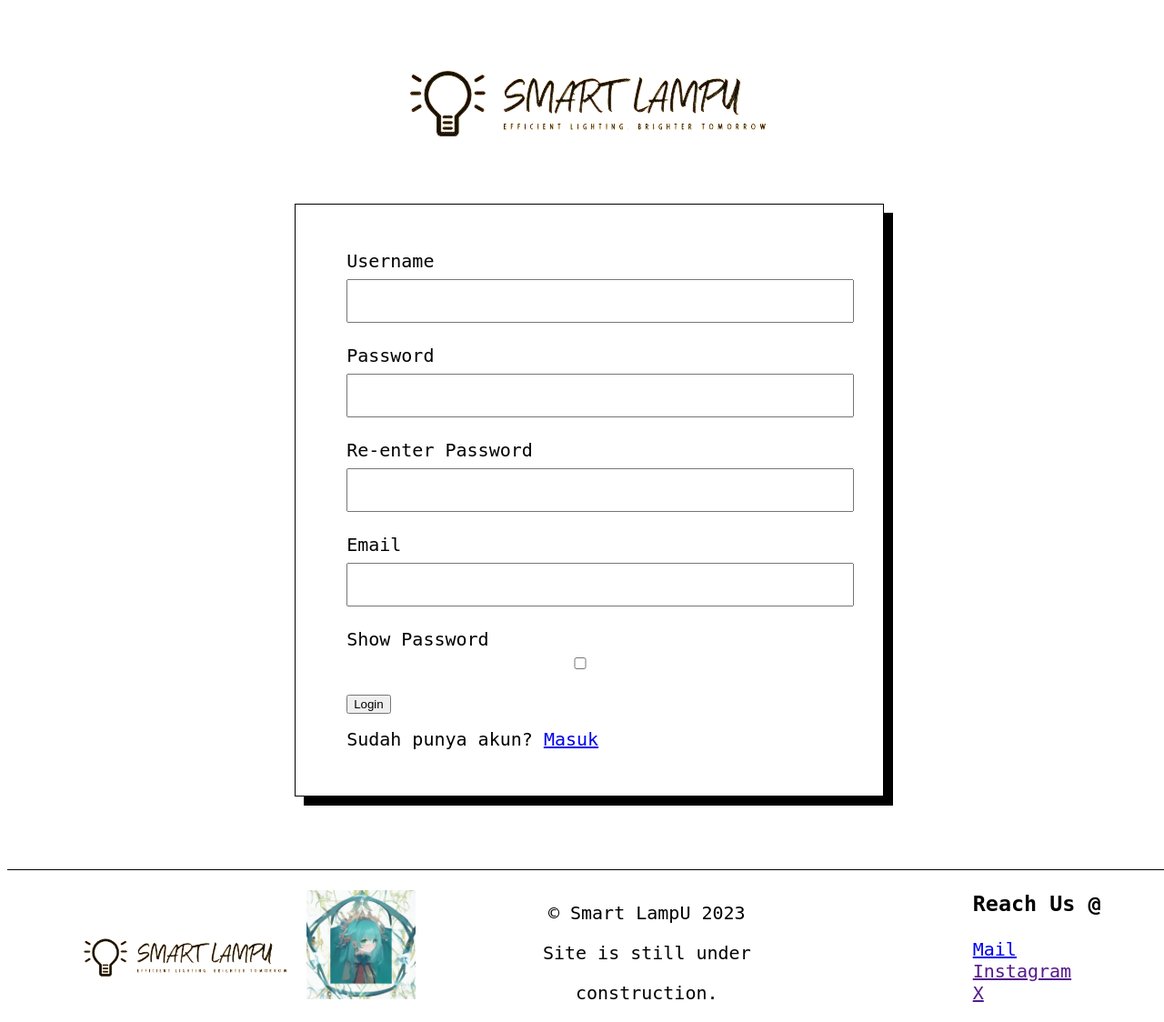
After one commit to AT043/pbl_samrtlampu, a PHP site: page /signup.html in a window 1280 px wide. The commit adds this page. Shown: the whole page at 91% size. Run offline with PHP 8.4, Linux system fonts and the light colour scheme.

Commit message:
add signup.html and make navbar

```diff
--- a/assets/style.css
+++ b/assets/style.css
@@ -69,7 +69,7 @@ body {
     cursor: pointer;
 }
 
-.btn-main a {
+.button-main a {
     color: black;
     text-decoration: none;
 }
@@ -102,6 +102,10 @@ footer {
 
 .footer-center {
     margin-right: 5%;
+}
+
+.footer-center p {
+    text-align: center;
 }
 
 .footer-contact {
--- /dev/null
+++ b/signup.html
@@ -0,0 +1,136 @@
+<!DOCTYPE html>
+<html lang="en">
+<head>
+    <meta charset="UTF-8">
+    <meta name="viewport" content="width=device-width, initial-scale=1.0">
+    <title>Daftar | Smart LampU</title>
+    <link rel="stylesheet" href="assets/style.css">
+    <style>
+        .box-login1 {
+            margin: 20px;
+            display: flex;
+            justify-content: center;
+            align-items: center;
+        }
+
+        .box-login2 {
+            padding: 30px 60px 30px 0;
+            border: 1px solid black;
+            box-shadow: 10px 10px black;
+            margin-bottom: 60px;
+        }
+
+        .box-login2 li {
+            list-style: none;
+            margin: 1rem;
+        }
+
+        .btn-add-user {
+            border: 1px solid black;
+            box-shadow: 5px 5px black;
+        }
+
+        input {
+            font-weight: bold;
+            width: 100%;
+            padding: 10px 20px;
+            margin: 8px 0;
+            font-size: 20px;
+            font-family: monospace;
+        }
+        input:focus {
+            background-color: lightblue;
+        }
+        .sign-in a:hover {
+            color: red;
+            font-weight: bold;
+            text-decoration: none;
+        }
+    </style>
+</head>
+<body>
+    <header>
+        <div class="logo">
+            <img src="assets/logo2.png" alt="logo1">
+        </div>
+    </header>
+    <main>
+        <div class="box-login1">
+            <div class="box-login2">
+                <ul>
+                    <form action="">
+                        <li>
+                            <label for="username">Username</label>
+                            <input type="text" name="username" id="username">
+                        </li>
+                        <li>
+                            <label for="newPassword">Password</label>
+                            <input type="password" name="newPassword" id="newPassword">
+                        </li>
+                        <li>
+                            <label for="rePassword">Re-enter Password</label>
+                            <input type="password" name="rePassword" id="rePassword">
+                        </li>
+                        <li>
+                            <label for="email">Email</label>
+                            <input type="email" name="email" id="email">
+                        </li>
+                        <li>
+                            <label>Show Password</label>
+                            <input type="checkbox" onclick="seePass()">
+                        </li>
+                        <li>
+                            <button type="submit" name="submit">Login</button>
+                        </li>
+                    </form>
+                    <li>
+                        <div class="sign-in">Sudah punya akun? <a href="login.html">Masuk</a></div>
+                    </li>
+                </ul>
+            </div>
+        </div>
+    </main>
+    <footer>
+        <div class="footer-box">
+            <div class="footer-column footer-logo">
+                <img src="assets/logo2.png" alt="" width="240">
+                <img src="assets/logopnj2.png" alt="" width="120">
+            </div>
+            <div class="footer-column footer-center">
+                <p>&#169; Smart LampU 2023</p>
+                <p>Site is still under</p>
+                <p>construction.</p>
+            </div>
+            <div class="footer-column footer-contact">
+                <ul>
+                    <li>
+                       <h3>Reach Us @</h3>
+                    </li>
+                    <li>
+                        <a href="mailto:diegogomez81655@gmail.com">Mail</a>
+                    </li>
+                    <li>
+                        <a href="">Instagram</a>
+                    </li>
+                    <li>
+                        <a href="">X</a>
+                    </li>
+                </ul>
+            </div>
+        </div>
+    </footer>
+    <script>
+        function seePass(){
+            var x = document.getElementById("newPassword");
+            var y = document.getElementById("rePassword")
+            if (x.type === "password" && y.type === "password") {
+                x.type = "text";
+                y.type = "text";
+            } else {
+                x.type = "password";
+                y.type = "password";
+            }
+        }
+    </script>
+</body>
+</html>
```
Also changed, not shown: about.html (+42 -4 lines), index.html (+9 -8 lines).
